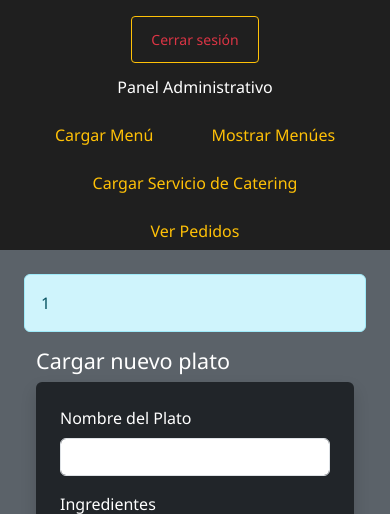
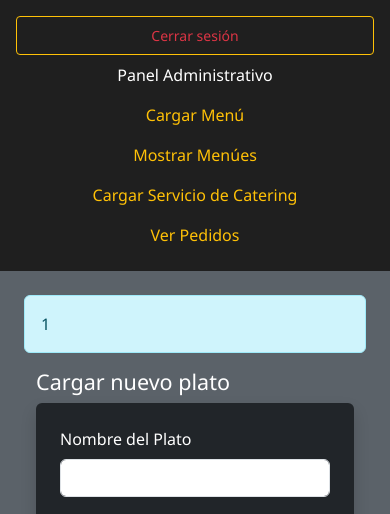
Before and after one commit to jahcr1/fattoInCasa, a PHP site: page /panel.php in a window 390 px wide. Shown: the part 104-618 px from the top of the page. Run offline with PHP 8.4, Linux system fonts and the light colour scheme; the visitor is signed in with stand-in values (Sample User, id 1); some libraries are stand-ins or nearby versions.

Commit message:
UPD estilos del mobile y del sidebar general

```diff
--- a/CSS/styles.css
+++ b/CSS/styles.css
@@ -233,6 +233,7 @@ body#body-panel {
 
 .sidebar {
   background-color: #1f1f1f;
+  height: 100%;
   min-height: 100vh;
   padding-top: 2rem;
 }
@@ -309,7 +310,7 @@ body#body-panel {
     background-color: #1f1f1f;
     min-width: 100vw;
     min-height: auto !important;
-    max-height: 250px;
+    max-height: 300px;
     padding: 1rem;
     justify-content: space-evenly;
   }
@@ -317,3 +318,19 @@ body#body-panel {
 
 
 }
+
+@media (max-width: 991px) {
+  .sidebar {
+    min-height: auto;
+    flex-direction: row;
+    flex-wrap: wrap;
+    padding: 1rem;
+    justify-content: space-around;
+  }
+
+  .sidebar a {
+    flex: 1 1 100%;
+    text-align: center;
+    padding: 0.5rem;
+  }
+}
```
